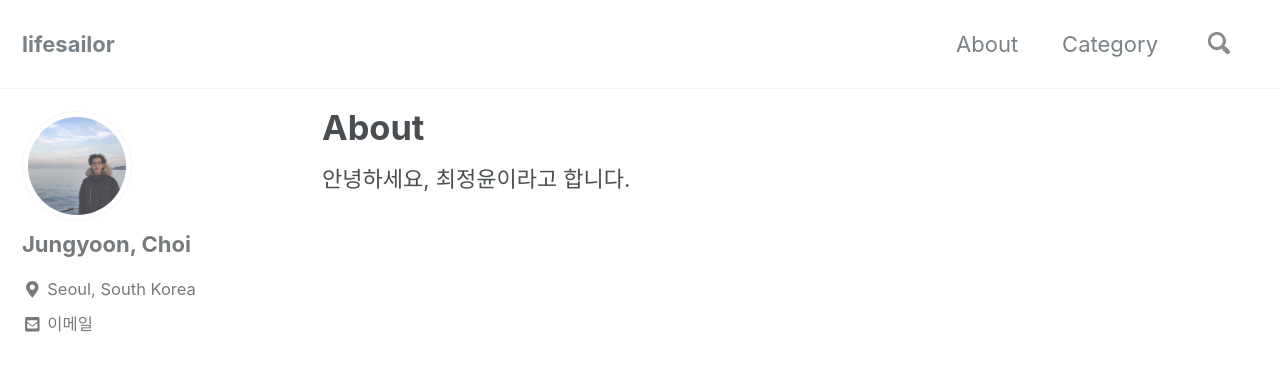
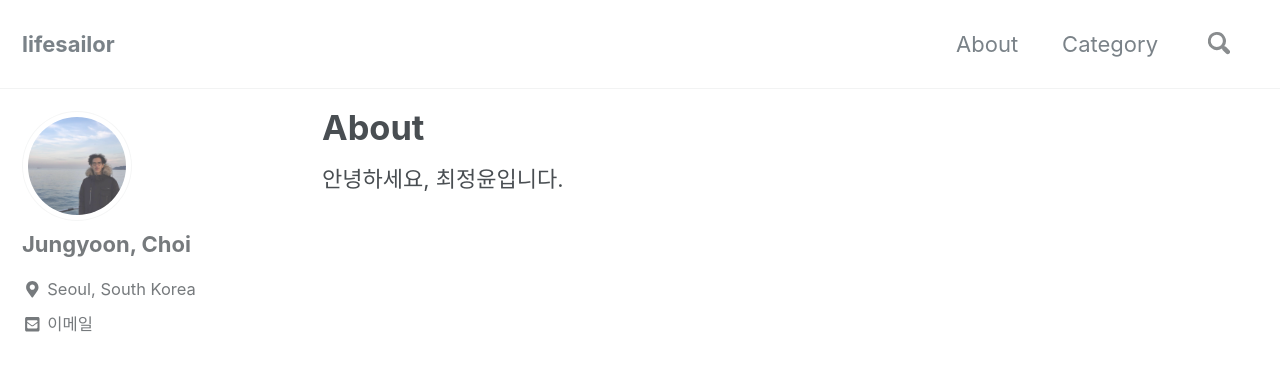
Before and after one commit to lifesailor/lifesailor.github.io, a Jekyll site: the page built from _pages/about.md, in a window 1280 px wide and 900 px high. Shown: the top 371 px of the window. Built offline with Jekyll 4.4.1, drawn with Linux system fonts in a browser that asks for light colours; nearby versions of some CDN libraries.

Commit message:
edit about.md

```diff
--- a/_pages/about.md
+++ b/_pages/about.md
@@ -4,4 +4,4 @@ layout: single
 permalink: /about/
 author_profile: true
 ---
-안녕하세요, 최정윤이라고 합니다.
+안녕하세요, 최정윤입니다.
```
